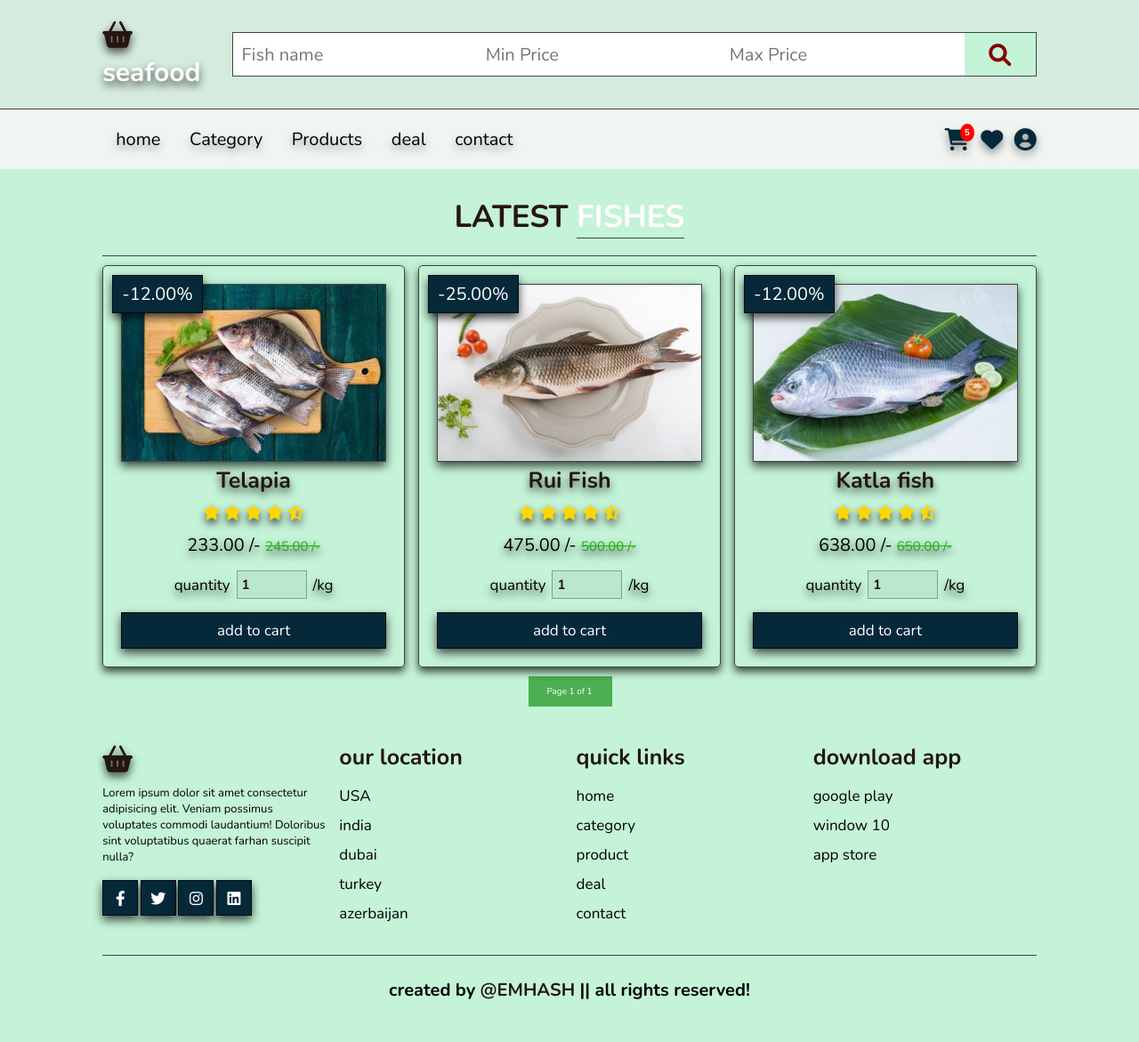
After one commit to Jahid-Hasan4/Online-Market, a Django app: page /products/ in a window 1280 px wide. The commit adds this page. Shown: the whole page at 89% size. Run offline with Django 5.2, Linux system fonts and the light colour scheme; data comes from the database, SQL or seed files in the repository; both versions use the stored data as it was after the commit.

Commit message:
search & authentication

```diff
--- a/core/settings.py
+++ b/core/settings.py
@@ -33,6 +33,8 @@ INSTALLED_APPS = [
     'users',
     'adminpanel',
     'market',
+    'rest_framework',
+    'django_filters',
 ]
 MIDDLEWARE = [
     'django.middleware.security.SecurityMiddleware',
@@ -90,7 +92,7 @@ AUTH_PASSWORD_VALIDATORS = [
 # --=====> EXTRA <=====------
 
 AUTH_USER_MODEL = 'users.User'
-
+LOGIN_URL = "/auth/login/"
 # ------======== ------
 
 LANGUAGE_CODE = 'en-us'
--- /dev/null
+++ b/market/filter.py
@@ -0,0 +1,12 @@
+import django_filters
+from .models import Fish
+
+
+class FishFilter(django_filters.FilterSet):
+    price = django_filters.RangeFilter()
+
+    name = django_filters.CharFilter(lookup_expr='icontains')
+
+    class Meta:
+        model = Fish
+        fields = ['price', 'name']
--- /dev/null
+++ b/market/shortcuts.py
@@ -0,0 +1,48 @@
+from django.core.paginator import Paginator
+
+class ObjectMaster():
+    '''Add the Query Object as constructor '''
+    def __init__(self, request,the_query=None,):
+        self.request = request
+        self.the_query=the_query
+
+    def Paginate(self, query=None , no_of_object = 5):
+        if query is None:
+            query=self.the_query
+
+        '''In this method pass how many object per page you want to show if you wish. '''
+        if self.the_query:
+            # ==--------PAGINATION ------==
+            pg = Paginator( query, no_of_object)
+            page_number = self.request.GET.get('page')
+            q_per_page = pg.get_page(page_number)
+
+        else:
+            q_per_page = None
+            print("Add an object to perform pagination adding.")
+
+        return q_per_page
+
+    def Searching(self, FilteredQuery):
+        '''If a Query added as constructor, pass the Filtered Query here'''
+        if self.the_query:
+            # ----- ADD SEARCH OPTION -----
+            search_option = FilteredQuery(self.request.GET, queryset=self.the_query)
+            filtered_query = search_option.qs
+        else:
+            search_option = None
+            filtered_query = None
+            print('Add a query object as constructor.')
+
+        return search_option , filtered_query
+
+'''
+<form method="GET">
+    {% for field in searching.form %}
+    {{ field.label }}
+    {{ field }}
+    {% endfor %}
+    <button> Submit </button>
+</form>
+
+'''
--- a/market/urls.py
+++ b/market/urls.py
@@ -3,4 +3,7 @@ from django.urls import path
 from . import views
 urlpatterns = [
     path('', views.homepage, name="homepage"),
+    path("cart/item/<str:uid>", views.cart_view, name="cart_view" ),
+    path("product/item/<str:uid>", views.view_product, name="view_product" ),
+    path("products/", views.products, name="products" ),
 ]
--- a/market/views.py
+++ b/market/views.py
@@ -1,13 +1,54 @@
-from django.shortcuts import render
+from django.shortcuts import render, redirect, HttpResponseRedirect, get_list_or_404
+from django.contrib.auth.decorators import login_required
+from django.core.paginator import Paginator
+
 from .models import *
+from .shortcuts import ObjectMaster
+from .filter import FishFilter
+
 def homepage(request):
     categories = Category.objects.all()
-    fishes = Fish.objects.all()
+    fishes = Fish.objects.all().order_by('price')
     offers = Offer.objects.all()
+
+    obj = ObjectMaster(request=request,the_query=fishes)
+    pg_obj = obj.Paginate(no_of_object=15)
 
     context ={
         "categories":categories,
-        "fishes":fishes,
+        "fishes":pg_obj,
         "offers":offers,
     }
     return render(request, "frontend/index.html",context)
+
+# WORK <<--- HERE
+@login_required()
+def cart_view(request, uid):
+    referring_url = request.META.get('HTTP_REFERER')
+    # print(uid)
+
+    return redirect(referring_url)
+
+# WORKING <<<<---=== HERE
+def view_product(request, uid):
+    the_product = get_list_or_404(Fish, uid = uid)
+
+    referring_url = request.META.get('HTTP_REFERER')
+
+    context = {
+        "fish":the_product,
+    }
+    return render(request, "frontend/view_product.html", context)
+
+def products(request):
+    fishes = Fish.objects.all().order_by('price')
+
+    obj = ObjectMaster(request=request,the_query=fishes)
+    search,filtered = obj.Searching(FilteredQuery=FishFilter)
+    pg = obj.Paginate(query=filtered ,no_of_object=50)
+
+    context ={
+        "fishes":pg,
+        "searching":search,
+    }
+    return render(request, "frontend/products.html", context)
--- a/static/css/style.css
+++ b/static/css/style.css
@@ -18,7 +18,7 @@ body{
     outline: none;
     border: none;
     text-decoration: none;
-    text-transform: capitalize;
+
     transition: all .2s linear;
 }
 
@@ -155,16 +155,34 @@ section{
     color: goldenrod;
 }
 
-.header2 .icons a{
-    font-size:2.5rem;
+.header2 .icons {
+    position: relative;
+}
+
+.header2 .icons a {
+    font-size: 2.5rem;
     color: var(--darkgreen);
     padding-left: 1rem;
     text-shadow: 0 0.5rem 1rem rgba(0, 0, 0, 0.4);
+    position: relative; /* Ensure the anchor is positioned relatively */
 }
 
-.header2 .icons a:hover{
+.header2 .icons a:hover {
     color: var(--black);
 }
+
+.header2 .icons span {
+    position: absolute;
+    top: -0.5rem; /* Adjust as needed to position the number */
+    right: -0.5rem; /* Adjust as needed to position the number */
+    background-color: red;
+    color: white;
+    border-radius: 50%; /* Makes the background a circle */
+    padding: 0.5rem; /* Add padding for better visibility */
+    font-size: 1rem; /* Adjust font size as needed */
+}
+
+
 
 #menu-bar{
     font-size:2.5rem;
@@ -417,6 +435,64 @@ section{
 .product .box-container .box .btn{
     display: block;
 }
+
+
+.pagination {
+    margin-top: 20px;
+    text-align: center;
+}
+
+.pagination a {
+    color: gold;
+    padding: 8px 16px;
+    text-decoration: none;
+    transition: background-color .3s;
+}
+
+.pagination a:hover:not(.current) {
+    background-color: #ddd;
+}
+
+.pagination .current {
+    background-color: #4CAF50;
+    color: white;
+    padding: 10px 20px;
+}
+
+.mt-2{
+    margin-top: 2px;
+}
+.mr-2{
+    margin-right: 2px;
+}
+.ml-2{
+    margin-left: 2px;
+}
+.mb-2{
+    margin-bottom: 2px;
+}
+
+.pagination .step-links {
+    margin-left: 2px;
+    color: #fff;
+    display: inline-block;
+    background-color: #012a41;
+}
+
+.pagination .step-links a {
+    color: #fff;
+    display: inline-block;
+    padding: 8px 16px;
+}
+
+.pagination .step-links .current {
+    /* background-color: #ddd; */
+    color: black;
+    text-shadow: none;
+
+}
+
+
 
 .deal{
     background:url(deal-bg1.jpg) no-repeat;
--- a/templates/frontend/base/base.html
+++ b/templates/frontend/base/base.html
@@ -14,24 +14,47 @@
     <header>
       <div class="header1">
         <a href="#" class="logo"><i class="fas fa-shopping-basket"></i>seafood</a>
-        <form action="" class="search-box-container">
-          <input type="search" id="search-box" placeholder="search here...">
-          <label for="search-box" class="fas fa-search"></label>
+         {% comment %} <form method="GET" class="search-box-container">
+          {% for field in searching.form %}
+          {{field.label}}
+          {{field}}
+          {% endfor %}
+          <button>
+            <label for="search-box" class="fas fa-search"></label>
+          </button>
+        </form>  {% endcomment %}
+
+        <form action="/products/?" class="search-box-container">
+          <input name="name" type="search" id="search-box" placeholder="Fish name">
+          <input name="price_min" type="search" id="search-box" placeholder="Min Price">
+          <input name="price_max" type="search" id="search-box" placeholder="Max Price">
+          <button>
+            <label for="search-box" class="fas fa-search"></label>
+          </button>
         </form>
+
       </div>
       <div class="header2">
         <div id="menu-bar" class="fas fa-bars"></div>
         <nav class="navbar">
           <a href="{% url "homepage" %}">home</a>
-          <a href="#category">category</a>
-          <a href="#product">product</a>
+          <a href="#category">Category</a>
+          <a href="{% url "products" %}">Products</a>
           <a href="#deal">deal</a>
           <a href="#contact">contact</a>
+
         </nav>
         <div class="icons">
-          <a href="#" class="fas fa-shopping-cart"></a>
+          <a href="#" class="fas fa-shopping-cart"><span>5</span></a>
           <a href="#" class="fas fa-heart"></a>
+          {% if user.is_authenticated %}
+
+          <a href="{% url "logout_view" %}" class="fas fa-sign-out-alt"></a>
+
+          {% else %}
           <a href="{% url "loginpage" %}" class="fas fa-user-circle"></a>
+
+          {% endif %}
         </div>
       </div>
     </header>
--- /dev/null
+++ b/templates/frontend/products.html
@@ -0,0 +1,64 @@
+{% extends "frontend/base/base.html" %}
+{% load static %}
+{% block title %}All Products{% endblock title %}
+{% block css %}
+
+{% endblock css %}
+{% block content %}
+
+<section class="product" id="product">
+    <h1 class="heading">latest <span>Fishes</span></h1>
+    <div class="box-container">
+        {% for row in fishes %}
+        <div class="box">
+            <span class="discount">-{{ row.discount }}%</span>
+            <div class="icons">
+                <a href="#" class="fas fa-heart"></a>
+                <a href="#" class="fas fa-share"></a>
+                <a href="{% url "view_product" row.uid %}" class="fas fa-eye"></a>
+            </div>
+            <img decoding="async" src="{{ row.image.url }}" alt="">
+            <h3>{{ row.name }}</h3>
+            <div class="stars">
+                <i class="fas fa-star"></i>
+                <i class="fas fa-star"></i>
+                <i class="fas fa-star"></i>
+                <i class="fas fa-star"></i>
+                <i class="fas fa-star-half-alt"></i>
+            </div>
+            <div class="price">{{ row.discounted_price }} /- <span>{{ row.price }} /-</span></div>
+            <div class="quantity">
+                <span>quantity</span>
+                <input type="number" min="1" max="1000" value="1">
+                <span> /kg </span>
+            </div>
+            <a href="{% url 'cart_view' row.uid %}" class="btn">add to cart</a>
+        </div>
+        {% endfor %}
+    </div>
+
+    <!-- Pagination -->
+
+    <div class="pagination d-flex justify-content-between align-items-center">
+        <span class="step-links">
+          {% if fishes.has_previous %}
+            <a href="?page=1" class="">&laquo; First</a>
+            <a href="?page={{ fishes.previous_page_number }}" class="">Previous</a>
+          {% endif %}
+        </span>
+
+        <span class="current text-muted">
+          Page {{ fishes.number }} of {{ fishes.paginator.num_pages }}
+        </span>
+
+        <span class="step-links">
+          {% if fishes.has_next %}
+            <a href="?page={{ fishes.next_page_number }}" >Next</a>
+            <a href="?page={{ fishes.paginator.num_pages }}" class="ml-2">&raquo; Last</a>
+          {% endif %}
+        </span>
+      </div>
+
+</section>
+
+{% endblock content %}
--- a/users/urls.py
+++ b/users/urls.py
@@ -4,4 +4,5 @@ from . import views
 urlpatterns = [
     path('login/', views.loginpage, name="loginpage"),
     path('sign-up/', views.registration, name="registration"),
+    path('logout/', views.logout_view, name="logout_view"),
 ]
```
Also changed, not shown: requirements.txt (added, +10 -0 lines), static/css/login.css (+17 -22 lines), templates/frontend/index.html (+35 -7 lines), templates/frontend/login.html (+20 -8 lines), templates/frontend/view_product.html (added, +11 -0 lines), users/views.py (+33 -1 lines), db.sqlite3.
